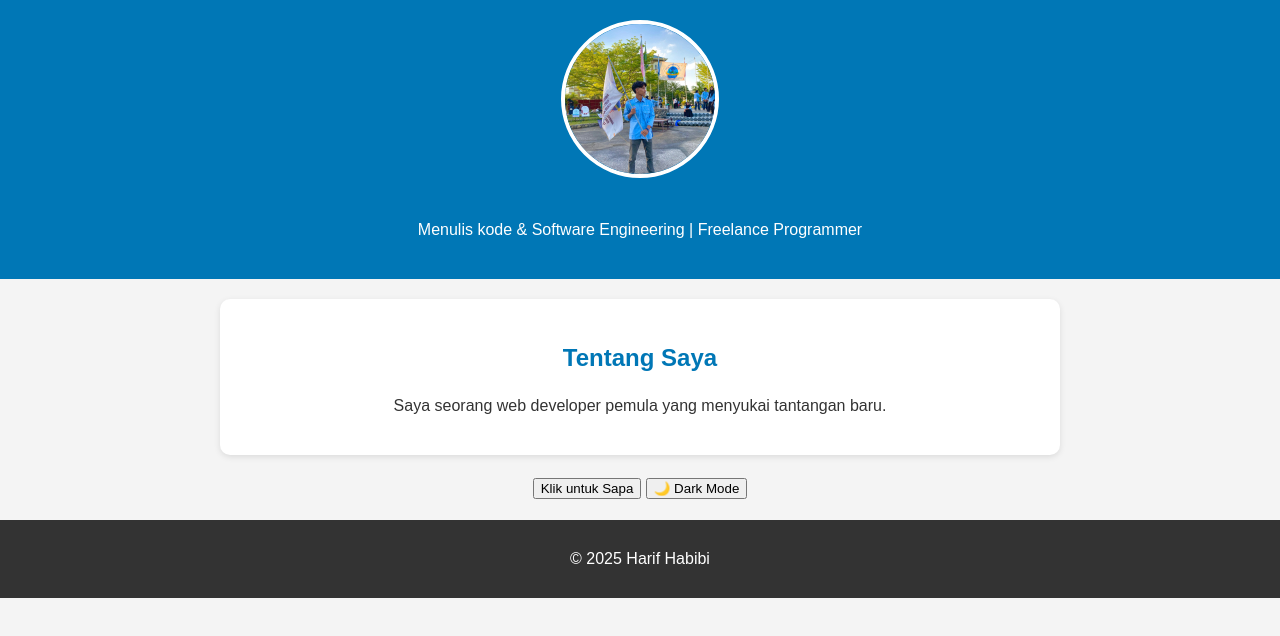
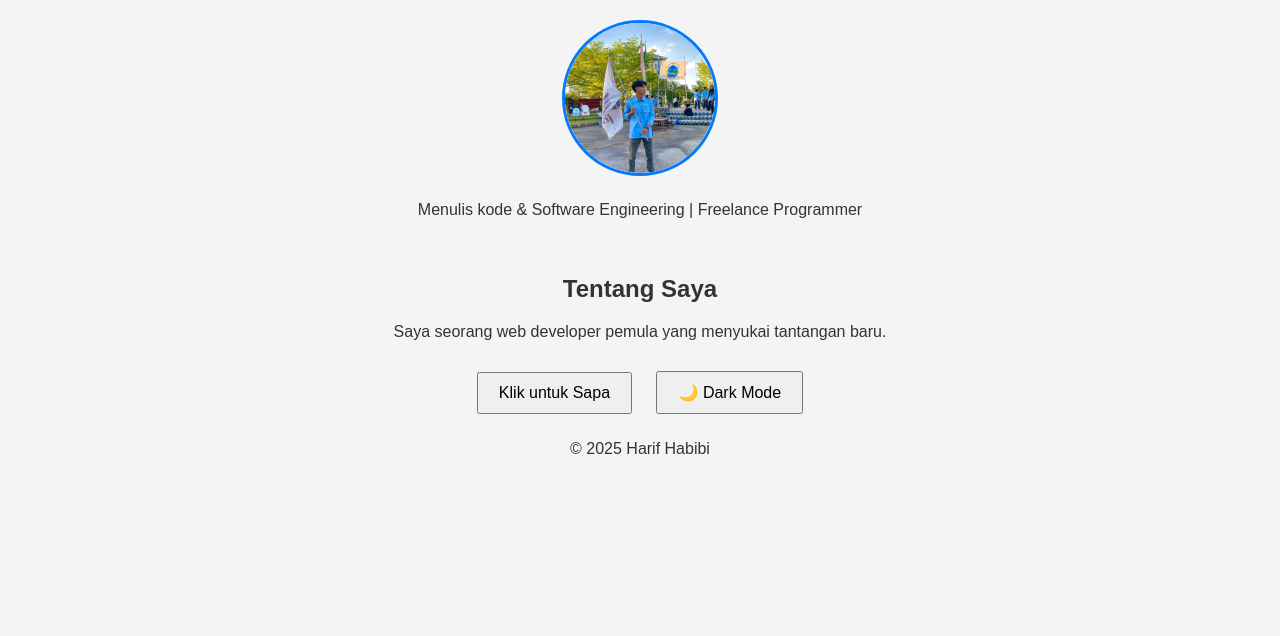
Before and after one commit to hrfhbb/portofolio, a plain HTML site: page index.html in a window 1280 px wide. Drawn offline with Linux system fonts and the light colour scheme.

Commit message:
Update style.css

```diff
--- a/style.css
+++ b/style.css
@@ -1,73 +1,42 @@
-/* Reset */
 body {
+    font-family: Arial, sans-serif;
+    text-align: center;
     margin: 0;
-    font-family: Arial, sans-serif;
-    line-height: 1.6;
+    padding: 0;
     background: #f4f4f4;
     color: #333;
-    text-align: center;
+    transition: background 0.5s, color 0.5s;
 }
 
-/* Header */
 header {
-    background: #0077b6;
-    color: #fff;
     padding: 20px;
 }
 
-header .profile-pic {
+.profile-pic {
     width: 150px;
     height: 150px;
     border-radius: 50%;
     object-fit: cover;
-    border: 4px solid #fff;
-    margin-bottom: 10px;
+    cursor: pointer;
+    border: 3px solid #007BFF;
 }
 
-/* Sections */
-section {
-    padding: 20px;
-    margin: 20px auto;
-    max-width: 800px;
-    background: #fff;
-    border-radius: 10px;
-    box-shadow: 0 2px 6px rgba(0,0,0,0.1);
+.about {
+    margin: 20px;
 }
 
-h2 {
-    margin-bottom: 10px;
-    color: #0077b6;
+.buttons {
+    margin-top: 20px;
 }
 
-.projects ul {
-    list-style: none;
-    padding: 0;
+button {
+    padding: 10px 20px;
+    margin: 10px;
+    font-size: 16px;
+    cursor: pointer;
 }
 
-.projects li {
-    padding: 5px 0;
+.dark-mode {
+    background: #222;
+    color: #fff;
 }
-
-/* Contact */
-.contact a {
-    display: inline-block;
-    margin: 8px;
-    padding: 10px 15px;
-    background: #0077b6;
-    color: #fff;
-    text-decoration: none;
-    border-radius: 5px;
-    transition: background 0.3s ease;
-}
-
-.contact a:hover {
-    background: #023e8a;
-}
-
-/* Footer */
-footer {
-    background: #333;
-    color: #fff;
-    padding: 10px;
-    margin-top: 20px;
-}
```
